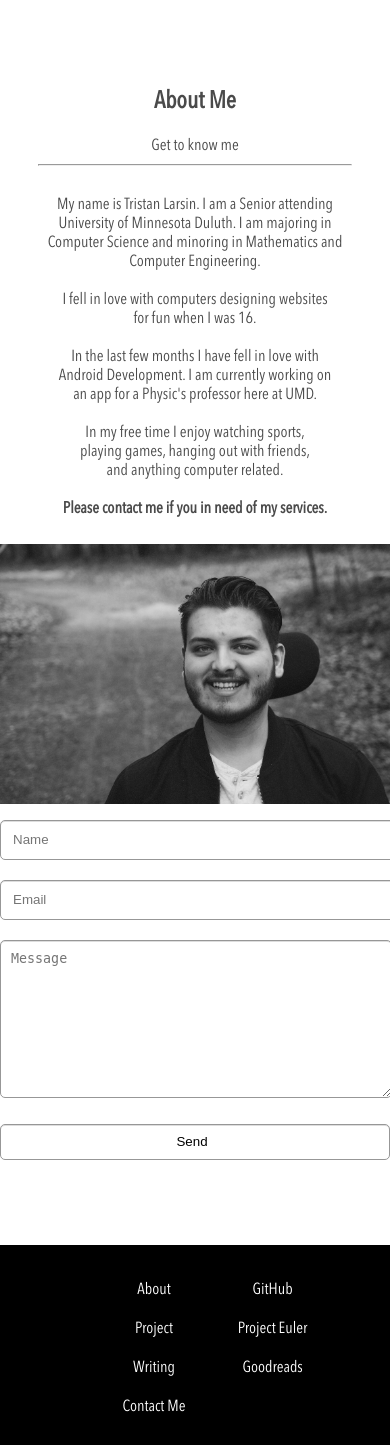
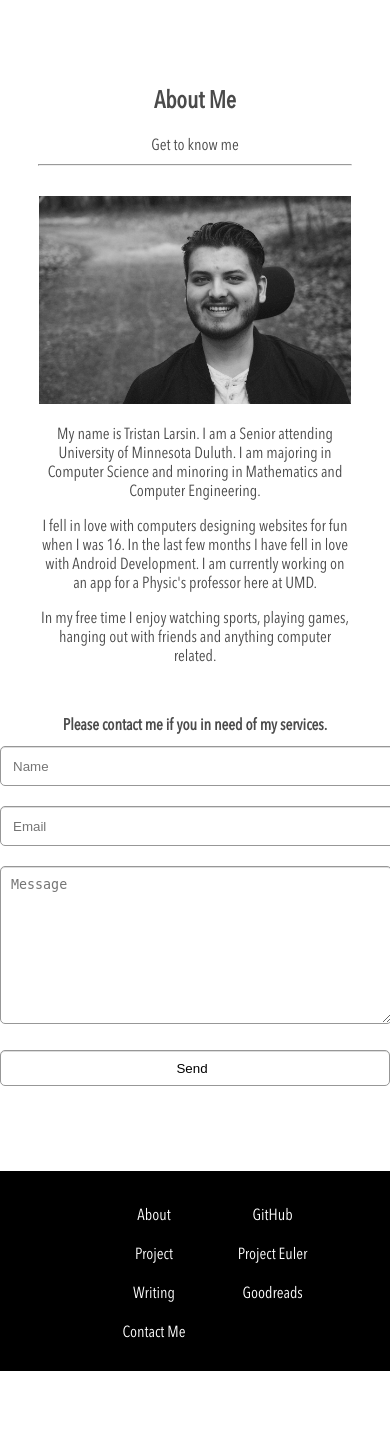
Before and after one commit to tlarsin/Portfolio-Site, a PHP site: page / in a window 390 px wide. Shown: the part 230-1675 px from the top of the page. After the commit the page ends 1601 px from the top, so only its background shows below. Run offline with PHP 8.4, Linux system fonts and the light colour scheme.

Commit message:
Redesigned the About page and updated all the footer information.

```diff
--- a/assets/css/index.css
+++ b/assets/css/index.css
@@ -87,7 +87,7 @@ a {
 .contentTop {
     height: 180px;
     text-align: center;
-    margin-bottom: 100px;
+    margin-bottom: 50px;
 }
 
 .contentTop h2 {
@@ -109,7 +109,12 @@ span {
 .section {
     width: 100%;
     text-align: center;
-    height: 550px;
+    height: auto;
+    margin-bottom: 50px;
+}
+
+.section img {
+    width: 60%;
 }
 
 .section a {
@@ -121,19 +126,9 @@ span {
   color: #4A4A4A;
 }
 
-.left {
-    text-align: center;
-    float: left;
-    width: 50%;
-}
-
-.right {
-    float: right;
-    width: 50%
-}
-
-.right img {
-    width: 100%;
+.aboutMe {
+    width: 60%;
+    margin: auto;
 }
 
 .form {
@@ -223,9 +218,8 @@ hr {
 /*********************/
 
 @media (max-width:1920px) {
-    .section1,
-    .section2 {
-        height: 400px;
+    .section {
+        height: auto;
     }
 }
 @media (max-width:1200px) {
@@ -272,19 +266,14 @@ hr {
     /************/
     /* Sections */
     /************/
-    .section1,
-    .section2 {
-        height: auto;
+
+    .section img {
+        width: 80%;
     }
-    .left {
-        float: none;
-        margin-top: 0px;
-        width: 100%;
-    }
-    .right {
-        float: none;
-        margin-top: 25px;
-        width: 100%
+
+    .aboutMe {
+        width: 80%;
+        margin: auto;
     }
     /*.form {
         height: auto;
--- a/index.html
+++ b/index.html
@@ -34,32 +34,24 @@
 	            <p>Get to know me</p>
 	            <hr>
             </div>
-            <div class="section1">
-                <div class="left">
-                    <p>My name is Tristan Larsin. I am a Senior attending
-                        <br> University of Minnesota Duluth. I am majoring in
-                        <br> Computer Science and minoring in Mathematics and
-													<br> Computer Engineering.
-            						<br>
-                        <br> I fell in love with computers designing websites
-													<br> for fun when I was 16.
-                        <br>
-													<br> In the last few months I have fell in love with
-													<br> Android Development. I am currently working on
-													<br> an app for a Physic's professor here at UMD.
-                        <br>
-                        <br> In my free time I enjoy watching sports,
-													<br> playing games, hanging out with friends,
-													<br> and anything computer related.
-                        <br>
-                        <br><span>Please contact me if you in need of my services.</span></p>
+            <div class="section">
+				<img src="assets/images/selfie.JPG" alt="">
+                <div class="aboutMe">
+                    <p>My name is Tristan Larsin. I am a Senior attending University of Minnesota Duluth. I am majoring in
+                       Computer Science and minoring in Mathematics and Computer Engineering.</p>
+
+                    <p>I fell in love with computers designing websites for fun when I was 16. In the last few months I
+                        have fell in love with Android Development. I am currently working on an app for a Physic's
+                         professor here at UMD.</p>
+
+                    <p>In my free time I enjoy watching sports, playing games, hanging out with friends and anything computer related.</p>
+
 
                 </div>
-				<div class="right">
-					<img src="assets/images/selfie.JPG" alt="">
-				</div>
             </div>
-            <div class="section2" id="form">
+            <div class="section" id="form">
+                <span>Please contact me if you in need of my services.</span>
+
                 <div class="form">
                 	<form action="form/" method="post">
 					    <input type="text" name="name" id="name" placeholder="Name">
@@ -81,9 +73,9 @@
                     <li><a href="#form">Contact Me</a></li>
                 </ul>
                 <ul class="rightList">
-                    <li><a href="https://github.com/tlarsin">GitHub</a></li>
-                    <li><a href="#">Project Euler</a></li>
-                    <li><a href="#">Goodreads</a></li>
+                    <li><a href="https://github.com/tlarsin" target="_blank">GitHub</a></li>
+                    <li><a href="https://projecteuler.net/profile/tlarsin.png" target="_blank">Project Euler</a></li>
+                    <li><a href="https://www.goodreads.com/user/show/60863096-tristan-larsin" target="_blank">Goodreads</a></li>
                     <li><a href="#"></a></li>
                 </ul>
             </div>
```
Also changed, not shown: assets/css/design.css (+3 -9 lines), design.html (+4 -5 lines), writing.html (+4 -4 lines).
